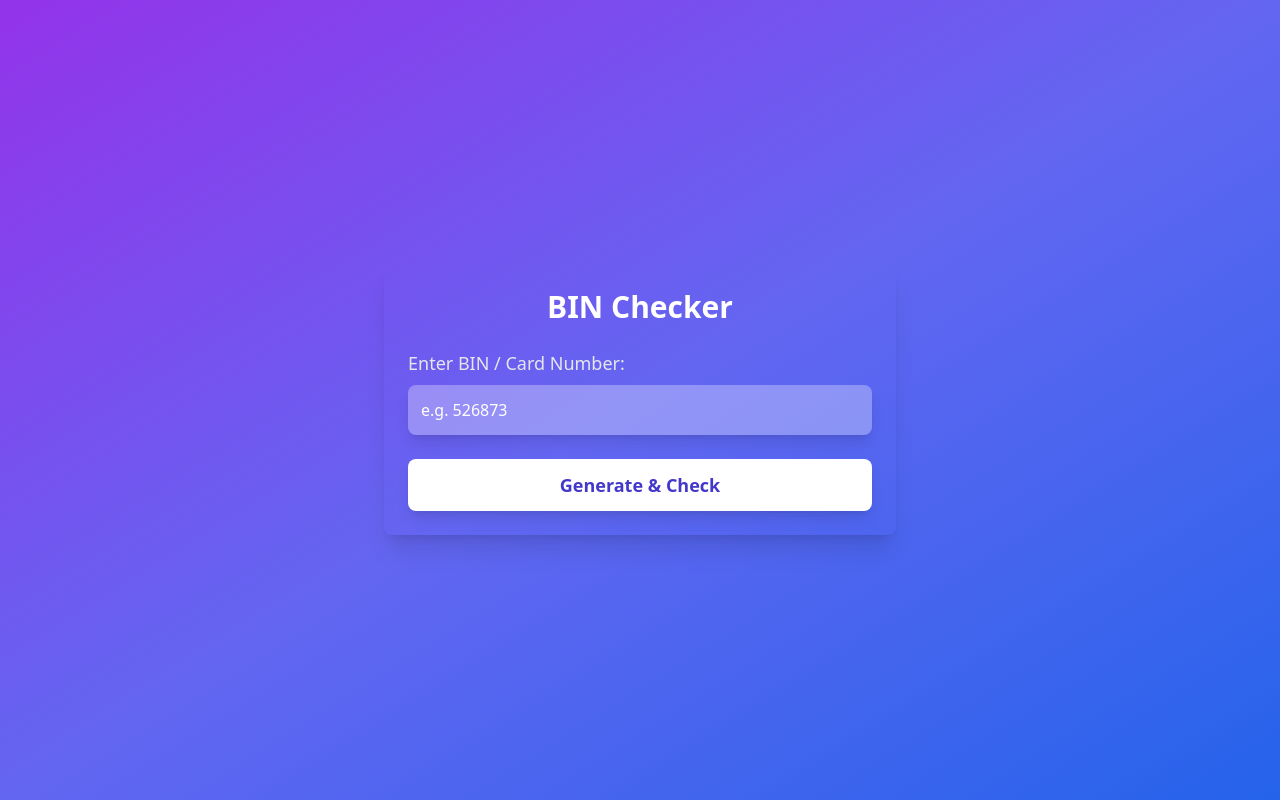
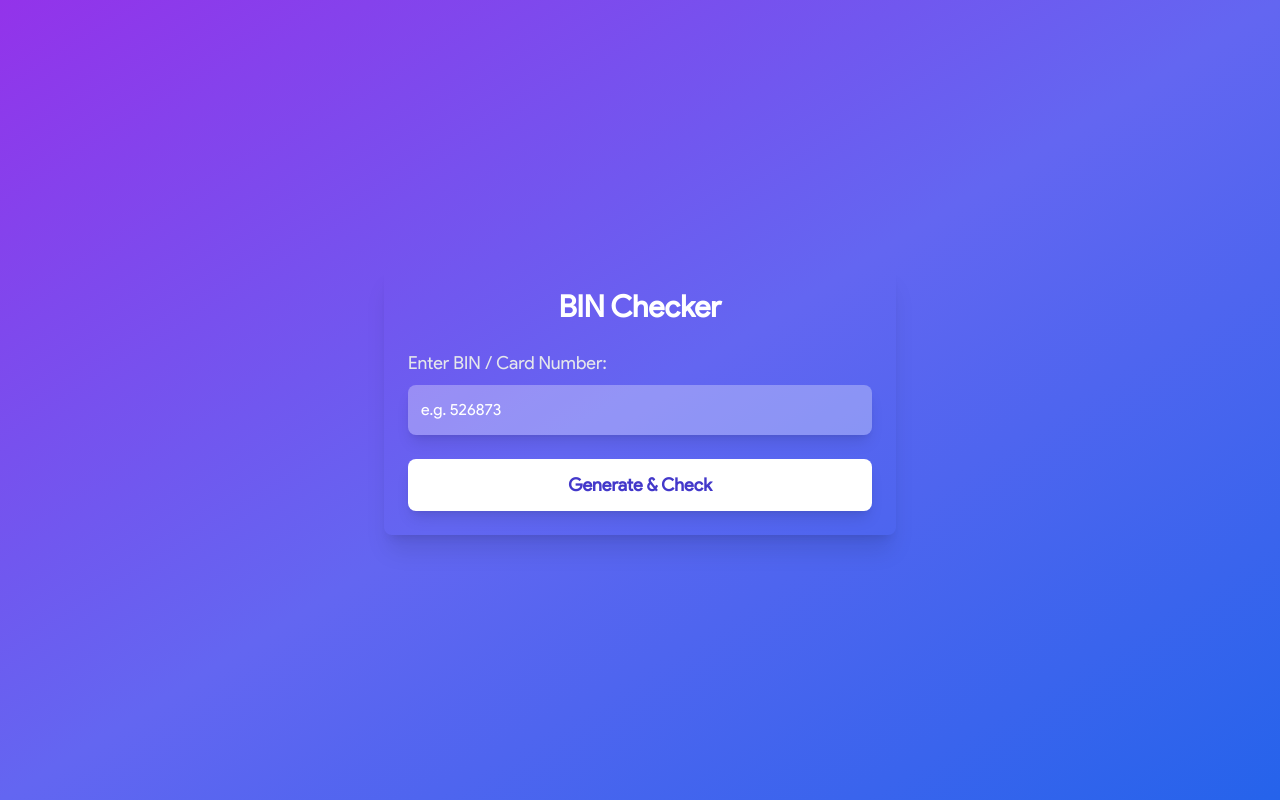
Before and after one commit to krsambhav/binv2, a React (Create React App) app: page / in a window 1280 px wide. Built offline with nearby package versions, Linux system fonts and the light colour scheme.

Commit message:
Added new feature and fixed bugs

```diff
--- a/src/index.css
+++ b/src/index.css
@@ -1,3 +1,11 @@
 @tailwind base;
 @tailwind components;
 @tailwind utilities;
+
+@font-face {
+  font-family: "Product Sans";
+  src: url("../public/fonts/ProductSans-Regular.ttf");
+}
+*{
+  font-family: 'Product Sans';
+}
```
Also changed, not shown: public/fonts/ProductSans-Light.ttf (added), public/fonts/ProductSans-Regular.ttf (added).
